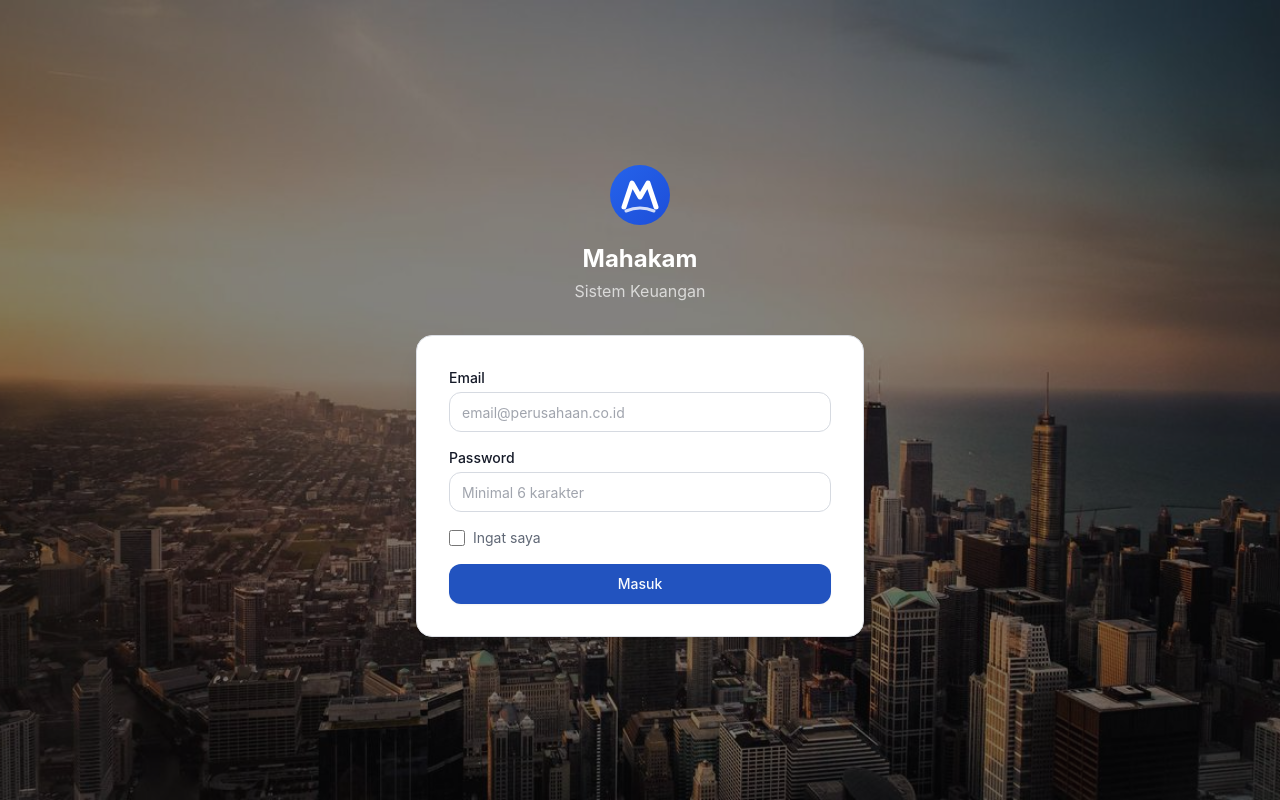
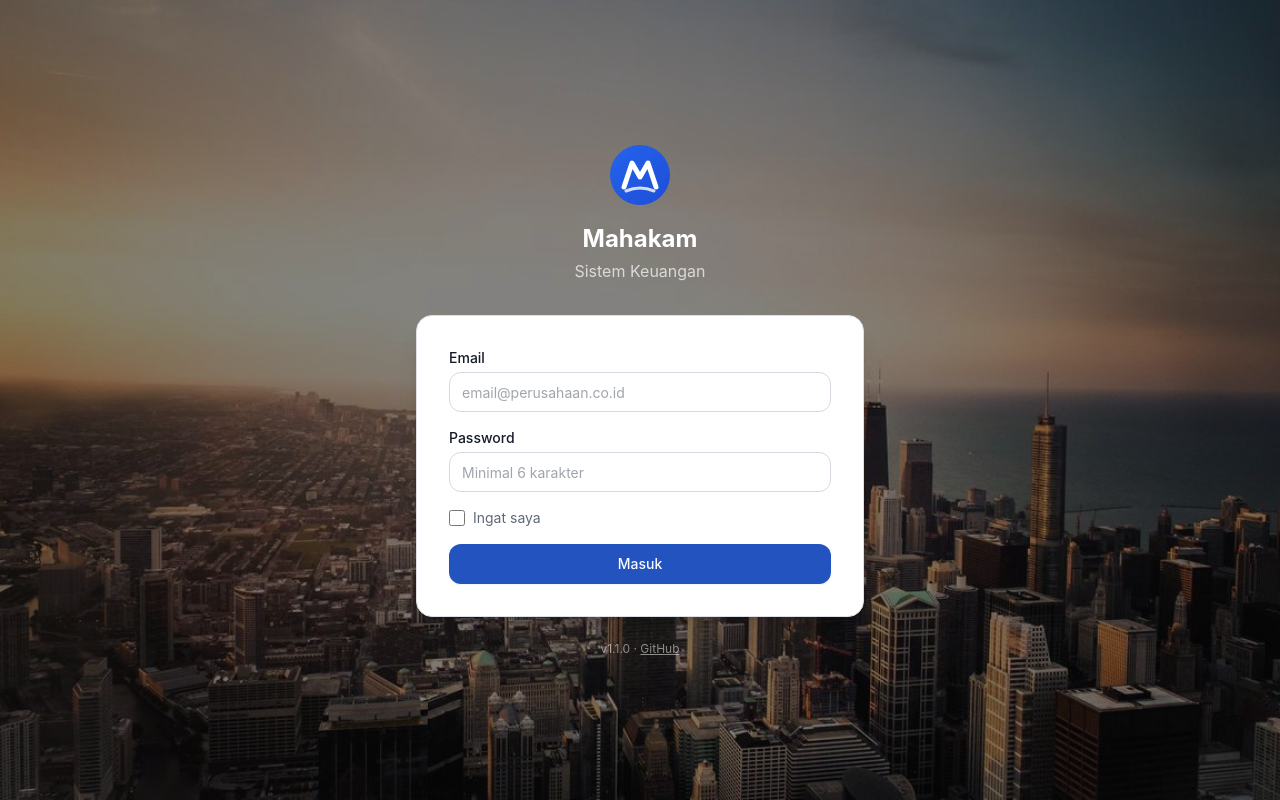
Before and after one commit to dedysutanto/mahakam, a React (Vite) app in the folder frontend/: page /login in a window 1280 px wide. Built offline with nearby package versions, Linux system fonts and the light colour scheme.

Commit message:
feat: add version and GitHub link to login page and footer
- Login page shows version and GitHub link below card
- Post-login footer shows version, GitHub link, and license
- Centralized config.ts for version and repo URL

```diff
--- a/frontend/src/components/Layout.tsx
+++ b/frontend/src/components/Layout.tsx
@@ -3,6 +3,7 @@ import { useAuth } from '../lib/AuthContext'
 import { useTheme } from '../lib/ThemeContext'
 import { useNavigate } from 'react-router-dom'
 import { Moon, Sun, LogOut } from 'lucide-react'
+import { APP_VERSION, GITHUB_URL } from '../config'
 
 // scope = '' means always visible (no backend module behind it)
 const navItems = [
@@ -263,6 +264,15 @@ export default function Layout({ children }: { children: React.ReactNode }) {
             {children}
           </div>
         </main>
+
+        {/* Footer */}
+        <footer className="border-t border-border bg-card/50 px-4 py-2 text-center text-xs text-muted-foreground">
+          Mahakam v{APP_VERSION} ·{' '}
+          <a href={GITHUB_URL} target="_blank" rel="noopener noreferrer" className="underline hover:text-foreground">
+            GitHub
+          </a>
+          {' '}· AGPL v3
+        </footer>
       </div>
     </div>
   )
--- /dev/null
+++ b/frontend/src/config.ts
@@ -0,0 +1,2 @@
+export const APP_VERSION = '1.1.0'
+export const GITHUB_URL = 'https://github.com/dedysutanto/mahakam'
--- a/frontend/src/pages/Login.tsx
+++ b/frontend/src/pages/Login.tsx
@@ -1,5 +1,6 @@
 import { useState, useMemo } from 'react'
 import { useAuth } from '../lib/AuthContext'
+import { APP_VERSION, GITHUB_URL } from '../config'
 
 const backgrounds = [
   '/login-bg/1005.jpg',
@@ -106,6 +107,14 @@ export default function Login() {
             </button>
           </form>
         </div>
+
+        {/* Footer */}
+        <p className="text-center text-xs text-white/50 mt-6">
+          v{APP_VERSION} ·{' '}
+          <a href={GITHUB_URL} target="_blank" rel="noopener noreferrer" className="underline hover:text-white/80">
+            GitHub
+          </a>
+        </p>
       </div>
     </div>
   )
```
